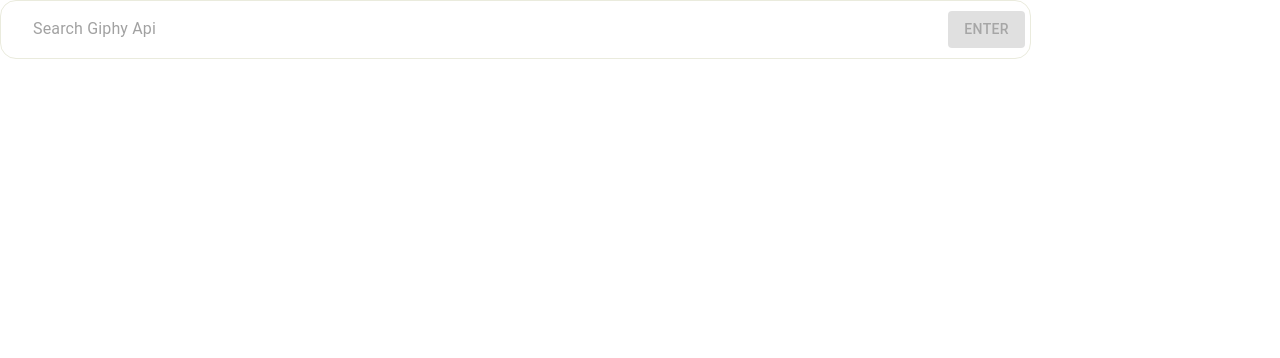
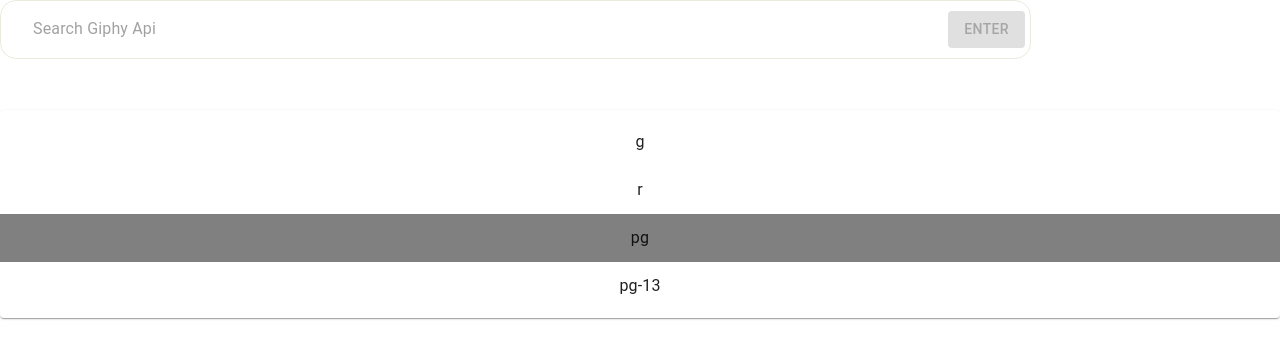
Before and after one commit to akhil1213/Giphy-Search-Engine, a React (Create React App) app in the folder giphy-search/: page / in a window 1280 px wide. Shown: the top 358 px of the page. Built offline with nearby package versions, Linux system fonts and the light colour scheme.

Commit message:
added ratings component e.g (pg-13, pg,etc) todo: set up grid to position search/ratings component

```diff
--- a/giphy-search/src/App.js
+++ b/giphy-search/src/App.js
@@ -2,12 +2,13 @@
 import logo from './logo.svg';
 import './App.css';
 import Search from './components/SearchEngine/Search'
-
+import Ratings from './components/rating/rating'
 
 function App() {
   return (
     <div className="App">
       <Search/>
+      <Ratings/>
     </div>
   );
 }
--- a/giphy-search/src/components/SearchEngine/Search.js
+++ b/giphy-search/src/components/SearchEngine/Search.js
@@ -3,7 +3,7 @@
 import InputBase from "@material-ui/core/InputBase";
 import { Typography, Button } from "@material-ui/core";
 import Box from '@material-ui/core/Box';
-import getGiphies from '../../api/giphy'
+import { getGiphies } from '../../api/giphy'
 
 const useStyles = makeStyles(theme => ({
   root: {
@@ -30,7 +30,7 @@
   const classes = useStyles();
   const [currentText, setCurrentText] = useState('')
   const callApi = () => {
-    console.log(getGiphies.getGiphies(currentText))
+    console.log(getGiphies(currentText))
   }
   return (
     <Box borderRadius={16} className={classes.root} borderTop={1} borderBottom={1} borderRight={1} borderLeft={1}>
--- /dev/null
+++ b/giphy-search/src/components/rating/rating.css
@@ -0,0 +1,3 @@
+.unfocused:hover{
+    background-color: #595c5a;
+}
--- /dev/null
+++ b/giphy-search/src/components/rating/rating.js
@@ -0,0 +1,58 @@
+
+import React ,{useState} from 'react';
+import { makeStyles } from '@material-ui/core/styles';
+import List from '@material-ui/core/List';
+import ListItem from '@material-ui/core/ListItem';
+import ListItemText from '@material-ui/core/ListItemText';
+// import { connect } from 'react-redux'
+import Paper from '@material-ui/core/Paper';
+import RatingCss from './rating.css'
+
+const buttons = [
+    {text:'g',id:1},
+    {text:'r',id:2},
+    {text:'pg',id:3},
+    {text:'pg-13',id:4}
+]
+
+
+
+const useStyles = makeStyles({
+    focused:{
+        backgroundColor:'gray'
+    },
+    paper: {
+        marginTop:'4%',
+        textAlign: 'center',
+        whiteSpace: 'nowrap',
+    },
+    textcenter:{
+        textAlign:'center'
+    }
+})
+export default function Ratings(props){
+    const classes = useStyles()
+    const [rating,setRating] = useState('pg')
+    return (
+      <React.Fragment>
+        <Paper className={classes.paper}>
+            <List>
+            {buttons.map( (ratingObject) => {
+                return(
+                <ListItem
+                    onClick = {() => setRating()}
+                    key={ratingObject.id}
+                    className = {ratingObject.text === rating ? classes.focused : 'unfocused'}
+                >
+                    <ListItemText
+                        primary={ratingObject.text}
+                        className={classes.textcenter}
+                    />
+                </ListItem>
+                )
+            })}
+            </List>
+        </Paper>
+      </React.Fragment>
+    );
+}
```
